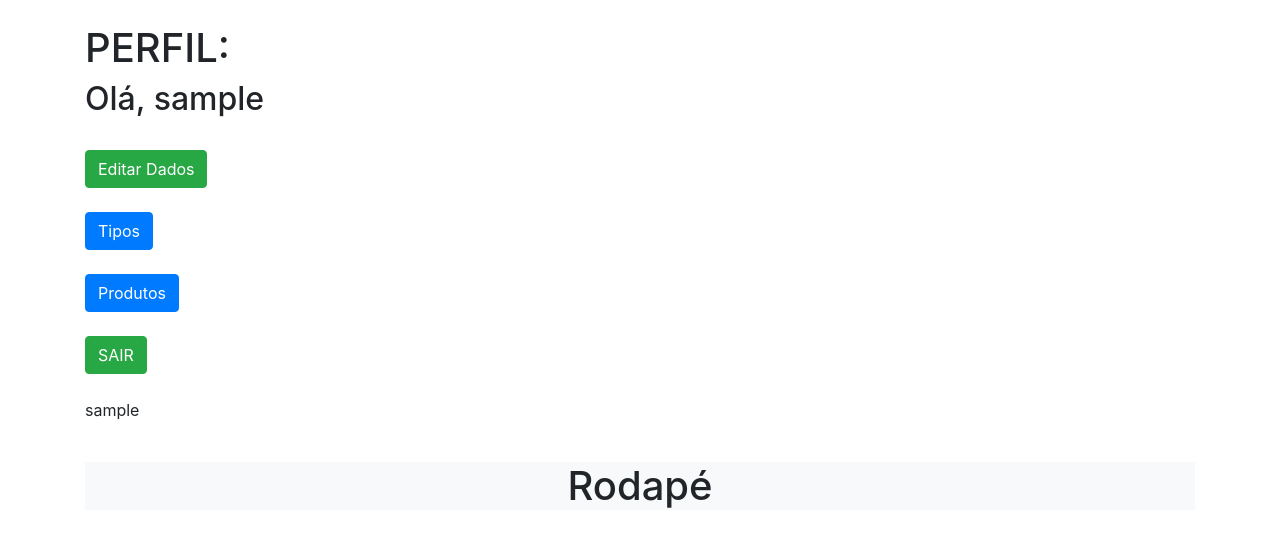
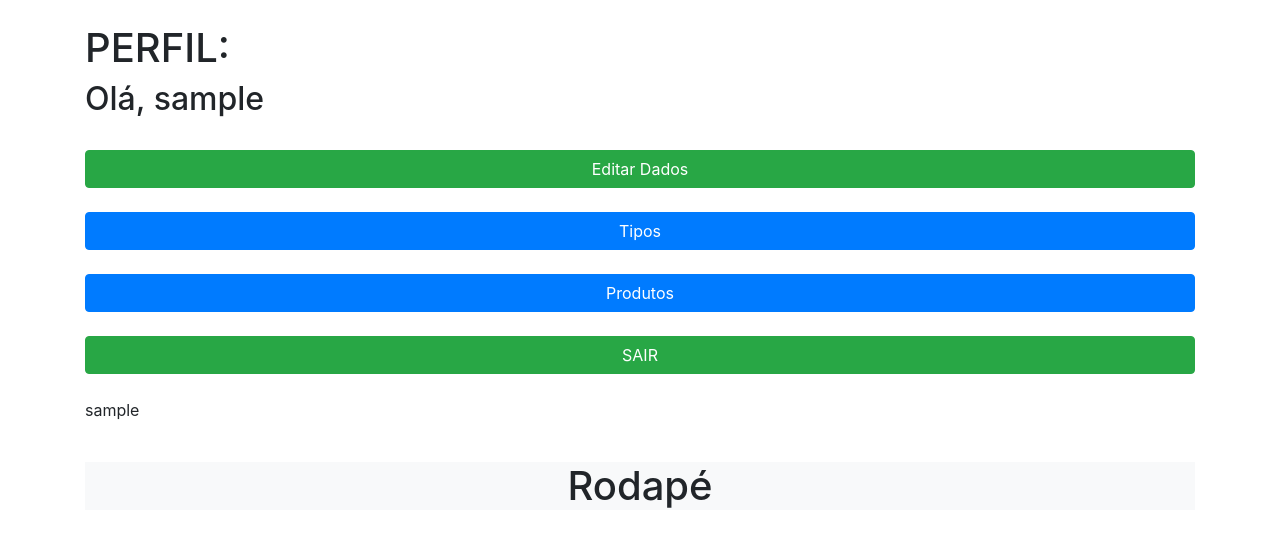
Before and after one commit to brunogomesifrn/-info419info, a Django app: page /perfil/ in a window 1280 px wide. Shown: the part 112-659 px from the top of the page. Run offline with Django 3.2, Linux system fonts and the light colour scheme; the visitor is signed in with stand-in values (Sample User, id 1); data comes from the database, SQL or seed files in the repository; some libraries are stand-ins or nearby versions.

Commit message:
ajustando

```diff
--- a/core/templates/perfil.html
+++ b/core/templates/perfil.html
@@ -5,10 +5,10 @@
 {% block conteudo %}
 <h1 class="centro">PERFIL:</h1>
 <h2>Olá, {{user.username}}</h2> <br />
-<a href="{% url 'editarperfil' user.id %}" class="text-white"> <button type="button" class="btn btn-success">Editar Dados</button> </a><br /> <br />
-<a href="{% url 'tipos' %}" class="text-white"><button type="button" class="btn btn-primary">Tipos</button> </a><br /> <br />
-<a href="{% url 'produtos' %}" class="text-white"> <button type="button" class="btn btn-primary">Produtos</button> </a> <br> <br>
-<a href="{% url 'logout' %}" class="text-white"> <button type="button" class="btn btn-success">SAIR</button> </a><br /> <br />
+<a href="{% url 'editarperfil' user.id %}" class="text-white"> <button type="button" class="btn btn-success w-100">Editar Dados</button> </a><br /> <br />
+<a href="{% url 'tipos' %}" class="text-white"><button type="button" class="btn btn-primary w-100">Tipos</button> </a><br /> <br />
+<a href="{% url 'produtos' %}" class="text-white"> <button type="button" class="btn btn-primary w-100">Produtos</button> </a> <br> <br>
+<a href="{% url 'logout' %}" class="text-white"> <button type="button" class="btn btn-success w-100">SAIR</button> </a><br /> <br />
 {% for usuario in usuario %}
 <p>{{usuario.username}}</p>
 {% endfor %}
--- a/info419info/settings.py
+++ b/info419info/settings.py
@@ -121,6 +121,10 @@ USE_TZ = True
 
 STATIC_URL = '/static/'
 
+MEDIA_URL = '/media/'
+
+MEDIA_ROOT = 'media'
+
 LOGIN_URL = '/login/'
 
 LOGIN_REDIRECT_URL = 'perfil'
--- a/info419info/urls.py
+++ b/info419info/urls.py
@@ -17,6 +17,8 @@ from django.contrib import admin
 from django.urls import path
 from core.views import index, listaprodutos, produtoespecifico, cadastro, perfil, editarperfil, tipos, cadastrartipo, produtos, produto
 from django.contrib.auth import views as auth_views
+from django.conf import settings
+from django.conf.urls.static import static
 
 urlpatterns = [
     path('admin/', admin.site.urls),
@@ -32,4 +34,4 @@ urlpatterns = [
     path('perfil/tipos/cadastrar', cadastrartipo, name="cadastrartipo"),
     path('perfil/produtos', produtos, name="produtos"),
     path('perfil/produtos/cadastrar', produto, name="produto"),
-]
+] + static(settings.MEDIA_URL, document_root=settings.MEDIA_ROOT)
```
